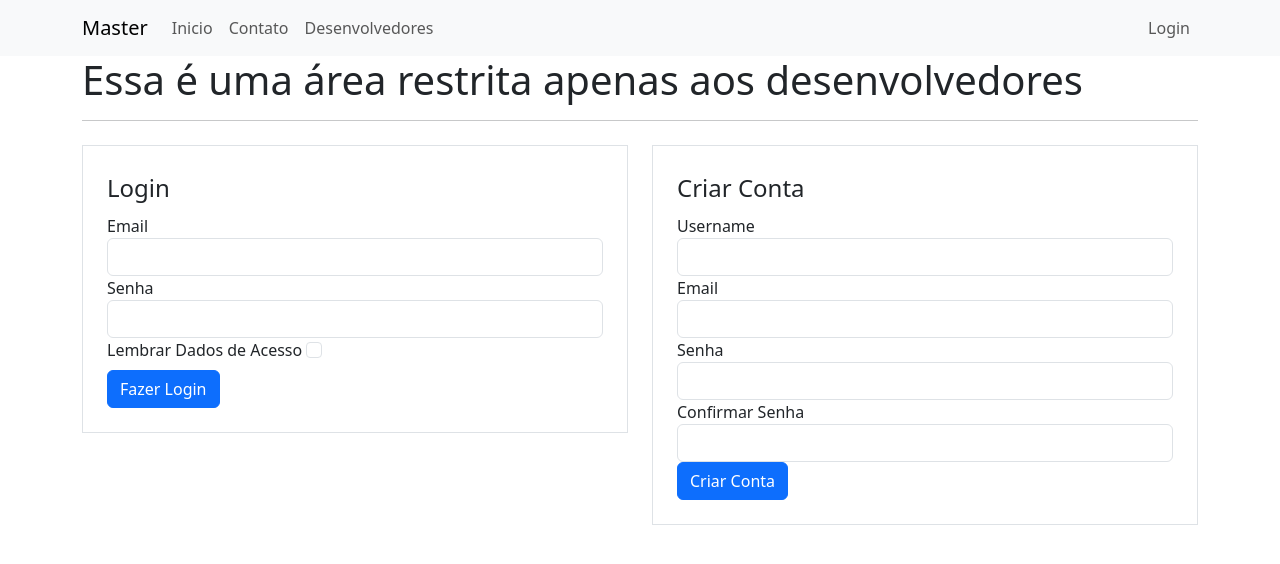
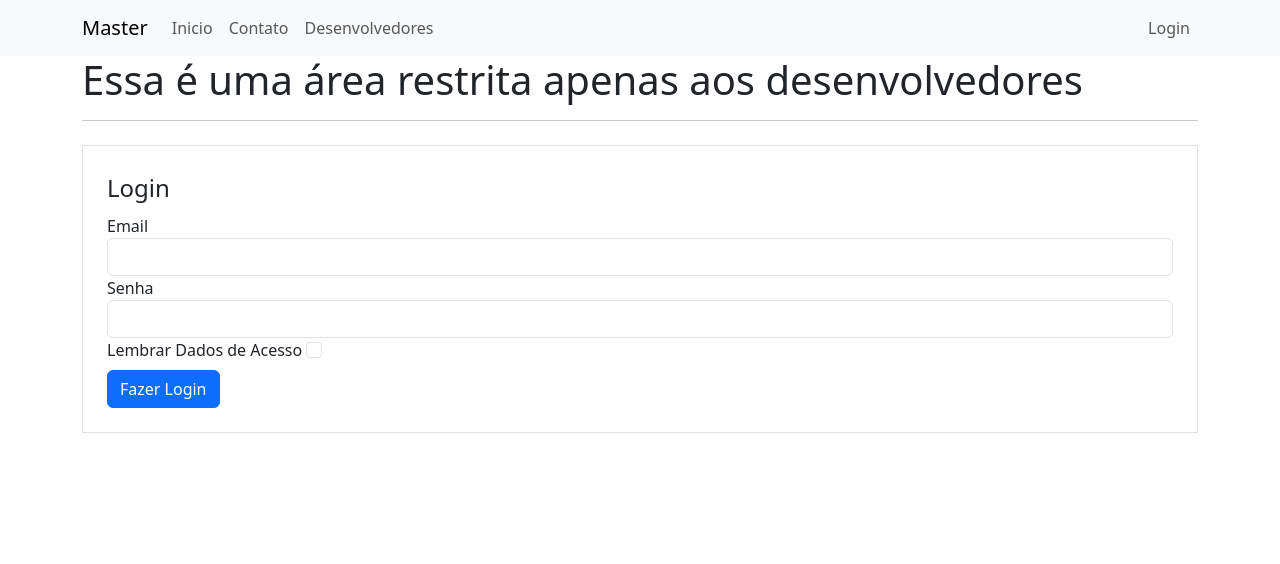
Before and after one commit to Biscoito145/paginapessoal, a Flask app: page /login in a window 1280 px wide. Shown: the top 564 px of the page. Run offline with Flask 3, Linux system fonts and the light colour scheme; some libraries are stand-ins or nearby versions.

Commit message:
Exclusão Formulario Criar Conta

```diff
--- a/pageone/templates/login.html
+++ b/pageone/templates/login.html
@@ -51,74 +51,6 @@
             </form>
         </div>
 
-        <div class="col">
-            <form method="POST" action="" class="border mt-2 p-4">
-                {{ form_criarconta.csrf_token }}
-                <legend>Criar Conta</legend>
-                <fieldset>
-                    <div class="form-group">
-                        {{ form_criarconta.username.label(class="form-control-label") }}
-
-                        {% if form_criarconta.username.errors %}
-                        {{ form_criarconta.username(class='form-control is-invalid') }}
-                         <div class="invalid-feedback">
-                            {% for erro in form_criarconta.username.errors%}
-                                    {{ erro }}
-                            {% endfor %}
-                         </div>
-                        {% else %}
-                            {{ form_criarconta.username(class="form-control") }}
-                        {% endif %}
-
-                    </div>
-
-                    <div class="form-group">
-                        {{ form_criarconta.email.label(class="form-control-label") }}
-
-                        {% if form_criarconta.email.errors %}
-                        {{ form_criarconta.email(class='form-control is-invalid') }}
-                         <div class="invalid-feedback">
-                            {% for erro in form_criarconta.email.errors%}
-                                    {{ erro }}
-                            {% endfor %}
-                         </div>
-                        {% else %}
-                            {{ form_criarconta.email(class="form-control") }}
-                        {% endif %}
-                    </div>
-
-                    <div class="form-group">
-                        {{ form_criarconta.senha.label(class="form-control-label") }}
-
-                        {% if form_criarconta.senha.errors %}
-                        {{ form_criarconta.senha(class='form-control is-invalid') }}
-                         <div class="invalid-feedback">
-                            {% for erro in form_criarconta.senha.errors%}
-                                    {{ erro }}
-                            {% endfor %}
-                         </div>
-                        {% else %}
-                            {{ form_criarconta.senha(class="form-control") }}
-                        {% endif %}
-                    </div>
-
-                    <div class="form-group">
-                        {{ form_criarconta.confirma_senha.label(class="form-control-label") }}
-                        {% if form_criarconta.confirma_senha.errors %}
-                        {{ form_criarconta.confirma_senha(class='form-control is-invalid') }}
-                         <div class="invalid-feedback">
-                            {% for erro in form_criarconta.confirma_senha.errors%}
-                                    {{ erro }}
-                            {% endfor %}
-                         </div>
-                        {% else %}
-                            {{ form_criarconta.confirma_senha(class="form-control") }}
-                        {% endif %}
-                    </div>
-                </fieldset>
-                {{ form_criarconta.botao_submit_criarconta(class="btn btn-primary mt2") }}
-            </form>
-        </div>
 
     </div>
 </div>
```
